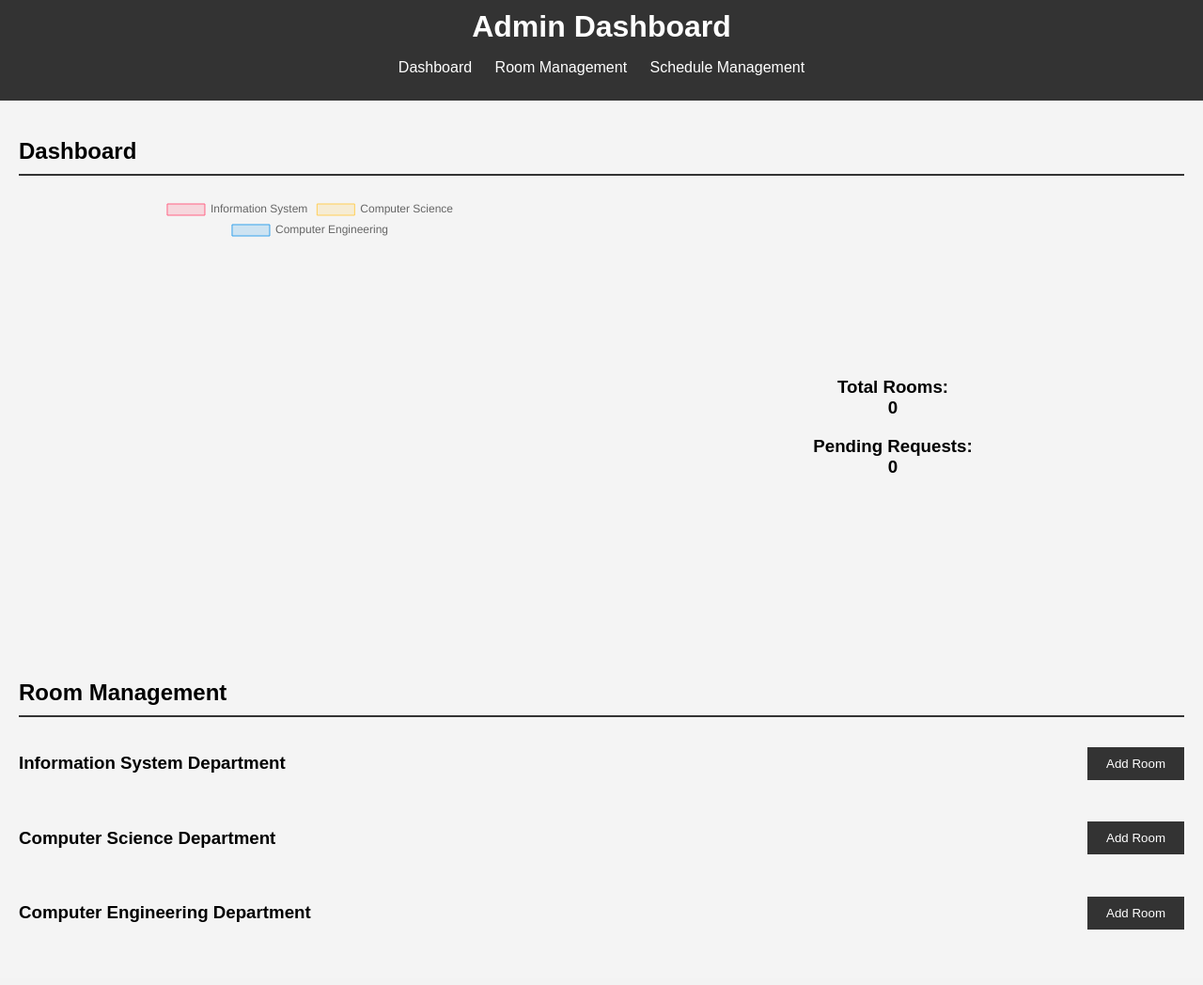
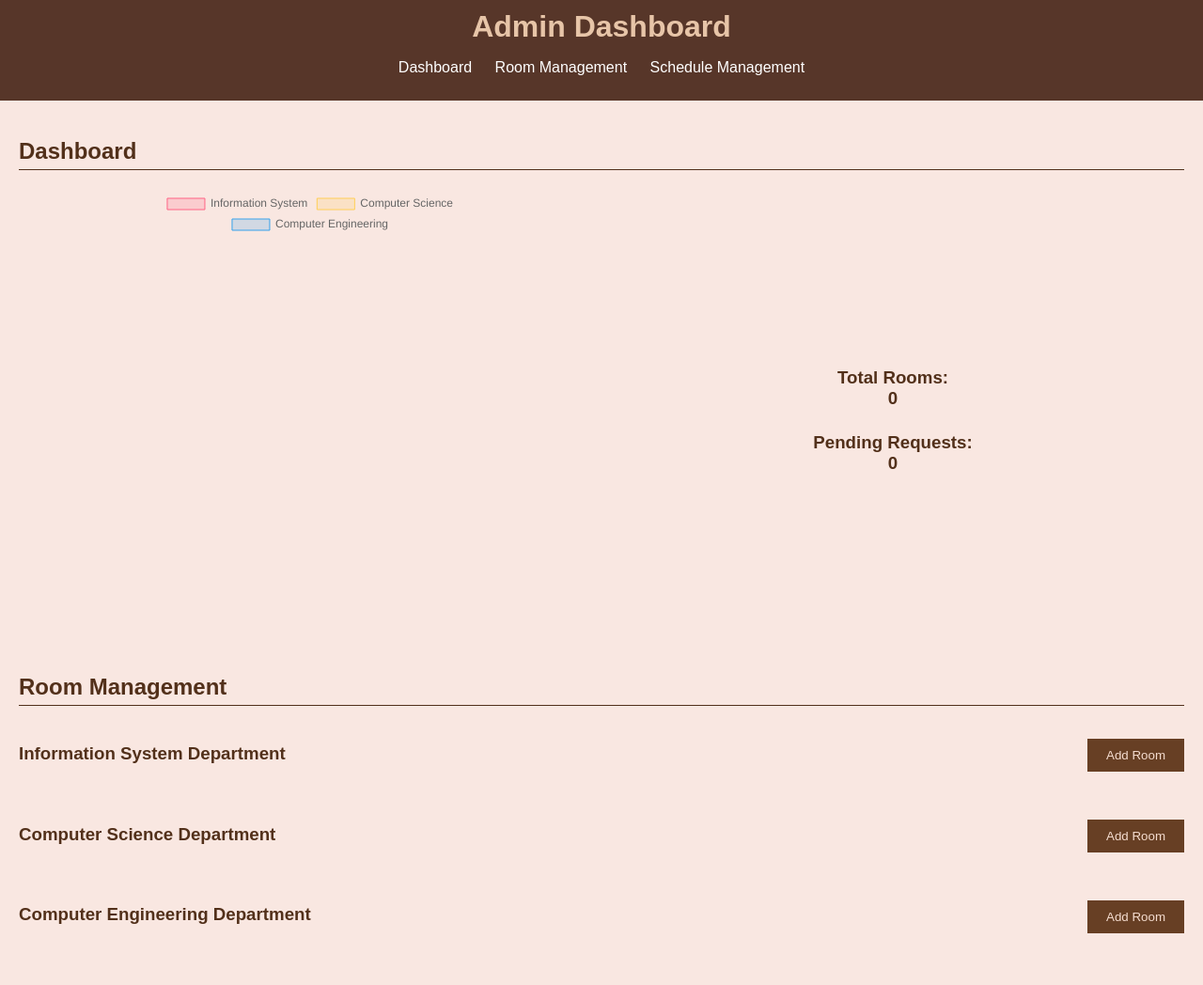
Before and after one commit to naldallal/itcs333-project, a PHP site: page /admin.php in a window 1280 px wide. Shown: the whole page at 94% size. Before the commit the page ends 989 px from the top, so only its background shows below. Run offline with PHP 8.4, Linux system fonts and the light colour scheme; the visitor is signed in with stand-in values (Sample User, id 1); data that the repository does not hold is empty; some libraries are stand-ins or nearby versions.

Commit message:
style admin

```diff
--- a/admin.php
+++ b/admin.php
@@ -162,7 +162,7 @@ if (isset($_SESSION['user_id'])) {
             <ul>
                 <li><a href="#dashboard">Dashboard</a></li>
                 <li><a href="#rooms">Room Management</a></li>
-                <li><a href="#schedule">Schedule Management</a></li>
+                <li><a href="#rooms">Schedule Management</a></li>
             </ul>
         </nav>
     </header>
@@ -259,7 +259,7 @@ if (isset($_SESSION['user_id'])) {
                     <span onclick="closeEdit('IS',this)" style="float:right; cursor:pointer;">&times;</span>
                     <h2>Edit Room in IS Department </h2>
                     <form method="post">
-                        <label for="room_num">Room Number:</label>
+                        <label for="room_num">Room Number:</label><br/>
                         <input type="number" id="eroom_num" name="room_num" disabled><br>
                         <input type="hidden" id="room_num" name="room_num">
                         <label for="type">Room Type:</label><br/>
@@ -272,7 +272,7 @@ if (isset($_SESSION['user_id'])) {
                             <input type="radio" id="Meeting" name="type" value="Meeting" required>
                             <label for="Meeting">Meeting</label><br>
                             </radio>
-                        <label for="capacity">Capacity:</label>
+                        <label for="capacity">Capacity:</label><br/>
                         <input type="number" id="capacity" name="capacity" required><br>
                         <label for="equipment">Equipment:</label><br/>
                         <checkbox>
@@ -296,7 +296,7 @@ if (isset($_SESSION['user_id'])) {
                     <span onclick="closeDelete('IS',this)" style="float:right; cursor:pointer;">&times;</span>
                     <h2>Delete Room in IS Department </h2>
                     <form method="post">
-                    <label for="delete-room_num">Room Number:</label>
+                    <label for="delete-room_num">Room Number:</label><br/>
                     <input type="hidden" id="ddnumroom" name="ddnumroom">
                     <input type="number" id="delete-room_num" name="room_num" disabled><br>
                     <input type="hidden" name="department" value="IS">
@@ -309,7 +309,7 @@ if (isset($_SESSION['user_id'])) {
                     <span onclick="closeModal('IS')" style="float:right; cursor:pointer;">&times;</span>
                     <h2>Add Room for IS Department</h2>
                     <form method="post">
-                    <label for="room_num">Room Number:</label>
+                    <label for="room_num">Room Number:</label><br/>
                         <input type="number" id="room_num" name="room_num" required><br>
                         <label for="type">Room Type:</label><br/>
                             <input type="radio" id="Lecture" name="type" value="Lecture" required>
@@ -321,7 +321,7 @@ if (isset($_SESSION['user_id'])) {
                             <input type="radio" id="Meeting" name="type" value="Meeting" required>
                             <label for="Meeting">Meeting</label><br>
                             </radio>
-                        <label for="capacity">Capacity:</label>
+                        <label for="capacity">Capacity:</label><br/>
                         <input type="number" id="capacity" name="capacity" required><br>
                         <label for="equipment">Equipment:</label><br/>
                         <checkbox>
@@ -330,7 +330,7 @@ if (isset($_SESSION['user_id'])) {
                             <input type="checkbox" id="equipment" name="equipment[]" value="Computers">Computers<br/>
                         </checkbox>
                         <label for="available_from">Available From  </label>
-                        <input type="time" name="available_from" value="08:00" requierd>
+                        <input type="time" name="available_from" value="08:00" requierd><br/>
                         <label for="available_to">Available To  </label>
                         <input type="time" name="available_to" value="18:00" requierd>
                         <input type="hidden" name="department" value="IS">
@@ -370,7 +370,7 @@ if (isset($_SESSION['user_id'])) {
                     <span onclick="closeEdit('CS',this)" style="float:right; cursor:pointer;">&times;</span>
                     <h2>Edit Room in CS Department </h2>
                     <form method="post">
-                        <label for="room_num">Room Number:</label>
+                        <label for="room_num">Room Number:</label><br/>
                         <input type="number" id="eroom_num" name="room_num" disabled><br>
                         <input type="hidden" id="room_num" name="room_num">
                         <label for="type">Room Type:</label><br/>
@@ -383,7 +383,7 @@ if (isset($_SESSION['user_id'])) {
                             <input type="radio" id="Meeting" name="type" value="Meeting" required>
                             <label for="Meeting">Meeting</label><br>
                             </radio>
-                        <label for="capacity">Capacity:</label>
+                        <label for="capacity">Capacity:</label><br/>
                         <input type="number" id="capacity" name="capacity" required><br>
                         <label for="equipment">Equipment:</label><br/>
                         <checkbox>
@@ -419,7 +419,7 @@ if (isset($_SESSION['user_id'])) {
                     <span onclick="closeModal('CS')" style="float:right; cursor:pointer;">&times;</span>
                     <h2>Add Room for CS Department</h2>
                     <form method="post">
-                    <label for="room_num">Room Number:</label>
+                    <label for="room_num">Room Number:</label><br/>
                         <input type="number" id="room_num" name="room_num" required><br>
                         <label for="type">Room Type:</label><br/>
                             <input type="radio" id="Lecture" name="type" value="Lecture" required>
@@ -431,7 +431,7 @@ if (isset($_SESSION['user_id'])) {
                             <input type="radio" id="Meeting" name="type" value="Meeting" required>
                             <label for="Meeting">Meeting</label><br>
                             </radio>
-                        <label for="capacity">Capacity:</label>
+                        <label for="capacity">Capacity:</label><br/>
                         <input type="number" id="capacity" name="capacity" required><br>
                         <label for="equipment">Equipment:</label><br/>
                         <checkbox>
@@ -440,7 +440,7 @@ if (isset($_SESSION['user_id'])) {
                             <input type="checkbox" id="equipment" name="equipment[]" value="Computers">Computers<br/>
                         </checkbox>
                         <label for="available_from">Available From  </label>
-                        <input type="time" name="available_from" value="08:00" requierd>
+                        <input type="time" name="available_from" value="08:00" requierd><br/>
                         <label for="available_to">Available To  </label>
                         <input type="time" name="available_to" value="18:00" requierd>
                         <input type="hidden" name="department" value="CS">
@@ -480,7 +480,7 @@ if (isset($_SESSION['user_id'])) {
                     <span onclick="closeEdit('CE',this)" style="float:right; cursor:pointer;">&times;</span>
                     <h2>Edit Room in CE Department </h2>
                     <form method="post">
-                        <label for="room_num">Room Number:</label>
+                        <label for="room_num">Room Number:</label><br/>
                         <input type="number" id="eroom_num" name="room_num" disabled><br>
                         <input type="hidden" id="room_num" name="room_num">
                         <label for="type">Room Type:</label><br/>
@@ -493,7 +493,7 @@ if (isset($_SESSION['user_id'])) {
                             <input type="radio" id="Meeting" name="type" value="Meeting" required>
                             <label for="Meeting">Meeting</label><br>
                             </radio>
-                        <label for="capacity">Capacity:</label>
+                        <label for="capacity">Capacity:</label><br/>
                         <input type="number" id="capacity" name="capacity" required><br>
                         <label for="equipment">Equipment:</label><br/>
                         <checkbox>
@@ -528,7 +528,7 @@ if (isset($_SESSION['user_id'])) {
                     <span onclick="closeModal('CE')" style="float:right; cursor:pointer;">&times;</span>
                     <h2>Add Room for Computer Engineering Department</h2>
                     <form method="post">
-                    <label for="room_num">Room Number:</label>
+                    <label for="room_num">Room Number:</label><br/>
                         <input type="number" id="room_num" name="room_num" required><br>
                         <label for="type">Room Type:</label><br/>
                             <input type="radio" id="Lecture" name="type" value="Lecture" required>
@@ -540,7 +540,7 @@ if (isset($_SESSION['user_id'])) {
                             <input type="radio" id="Meeting" name="type" value="Meeting" required>
                             <label for="Meeting">Meeting</label><br>
                             </radio>
-                        <label for="capacity">Capacity:</label>
+                        <label for="capacity">Capacity:</label><br/>
                         <input type="number" id="capacity" name="capacity" required><br>
                         <label for="equipment">Equipment:</label><br/>
                         <checkbox>
@@ -549,7 +549,7 @@ if (isset($_SESSION['user_id'])) {
                             <input type="checkbox" id="equipment" name="equipment[]" value="Computers">Computers<br/>
                         </checkbox>
                         <label for="available_from">Available From  </label>
-                        <input type="time" name="available_from" value="08:00" requierd>
+                        <input type="time" name="available_from" value="08:00" requierd><br/>
                         <label for="available_to">Available To  </label>
                         <input type="time" name="available_to" value="18:00" requierd>
                         <input type="hidden" name="department" value="CE">
--- a/adminstyles.css
+++ b/adminstyles.css
@@ -4,12 +4,12 @@ body {
     font-family: Arial, sans-serif;
     margin: 0;
     padding: 0;
-    background-color: #f4f4f4;
+    background-color: #f9e7e1;
 }
 
 header {
-    background-color: #333;
-    color: #fff;
+    background-color: #573629;
+    color: #e7c5a8;
     padding: 10px 0;
     text-align: center;
 }
@@ -42,7 +42,7 @@ section {
 }
 
 h2 {
-    border-bottom: 2px solid #333;
+    border-bottom: 2px solid #512b19;
     padding-bottom: 10px;
 }
 
@@ -54,15 +54,15 @@ h2 {
 }
 
 button, input[type="submit"] {
-    background-color: #333;
-    color: #fff;
+    background-color: #673f24;
+    color: #f5ddd0;
     border: none;
     padding: 10px 20px;
     cursor: pointer;
 }
 
 button:hover {
-    background-color: #555;
+    background-color: #52301a;
 }
 
 table {
@@ -89,23 +89,31 @@ th, td {
 }
 
 th {
-    background-color: #333;
-    color: #fff;
+    background-color: #522b1b;
+    color: #dcb9af;
 }
 
 tbody tr:nth-child(even) {
-    background-color: #f2f2f2;
+    background-color: #efd6cf;
 }
 
 .room-category {
     margin-bottom: 20px;
 }
 
-/* h3 {
+h3  {
     margin-top: 20px;
-    border-bottom: 1px solid #333;
+    color: #52301a;
+    /* border-bottom: 1px solid #52301a; */
     padding-bottom: 5px;
-} */
+}
+h2 {
+    margin-top: 20px;
+    color: #52301a;
+    border-bottom: 1px solid #52301a;
+    padding-bottom: 5px;
+}
+
 
 .dashboard-container {
     display: flex;
```
Also changed, not shown: other parts of adminstyles.css (+29 -1 lines).
